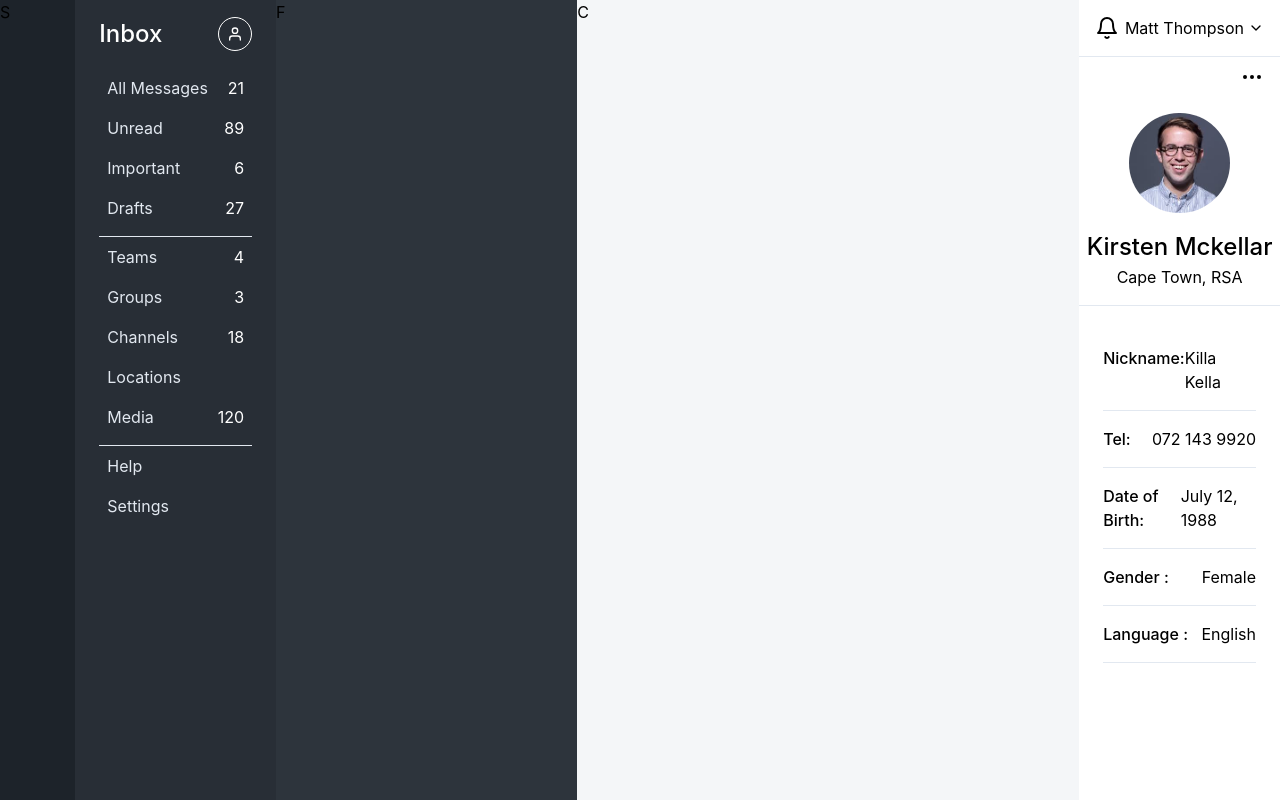
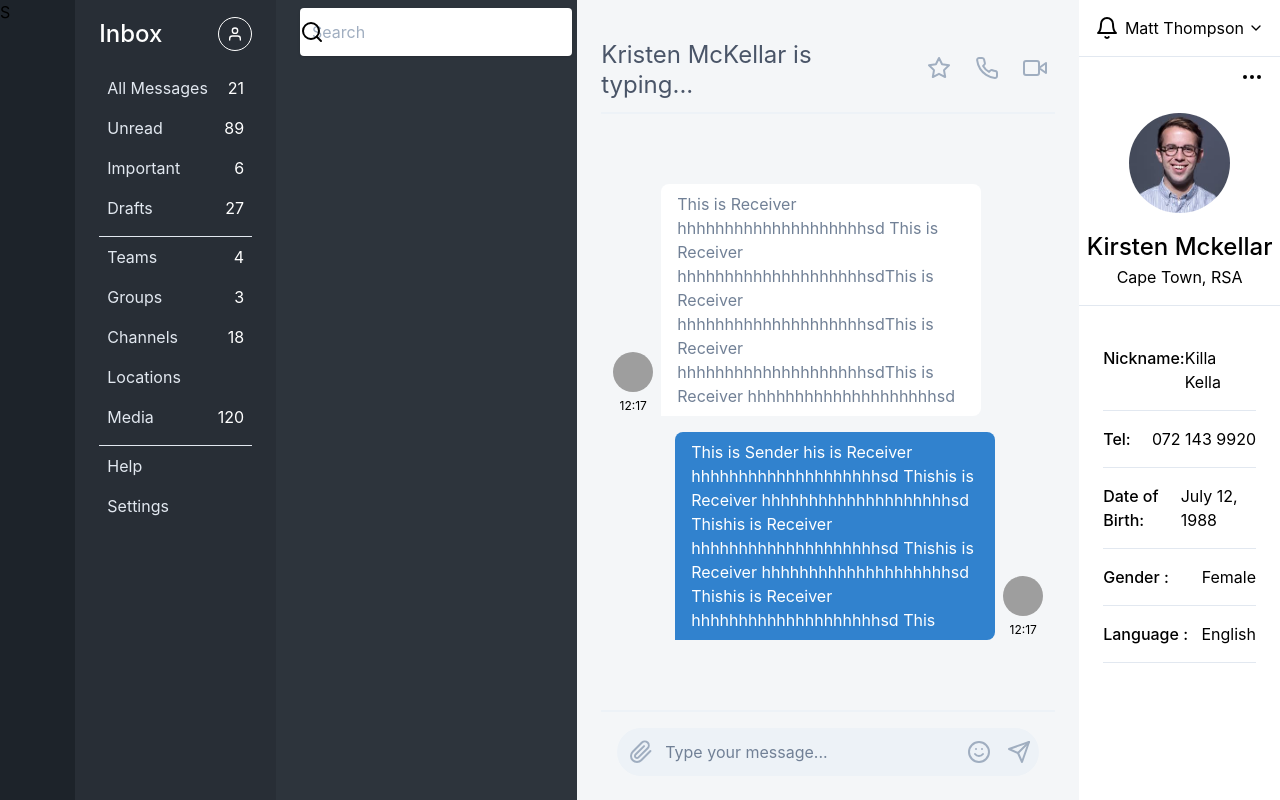
Before and after one commit to Rev4nth/tiny, a React (Create React App) app: page / in a window 1280 px wide. Built offline with nearby package versions, Linux system fonts and the light colour scheme; grey boxes are pictures that could not be loaded.

Commit message:
init chat

```diff
--- a/package.json
+++ b/package.json
@@ -6,6 +6,7 @@
     "@testing-library/jest-dom": "^5.11.4",
     "@testing-library/react": "^11.1.0",
     "@testing-library/user-event": "^12.1.10",
+    "clsx": "^1.1.1",
     "react": "^17.0.1",
     "react-dom": "^17.0.1",
     "react-feather": "^2.0.8",
--- a/src/Chat.js
+++ b/src/Chat.js
@@ -1,7 +1,161 @@
 import React from "react";
+import clsx from "clsx";
+
+import { Video, Star, Phone, Paperclip, Send, Smile } from "react-feather";
+
+const Header = () => {
+  return (
+    <div class="flex sm:items-center justify-between py-3 border-b-2 border-gray-200">
+      <div class="flex items-center space-x-4">
+        <div class="flex flex-col leading-tight">
+          <div class="text-2xl mt-1 flex items-center">
+            <span class="text-gray-700 mr-3">
+              Kristen McKellar is typing...
+            </span>
+          </div>
+        </div>
+      </div>
+      <div class="flex items-center space-x-2">
+        <button
+          type="button"
+          class="inline-flex items-center justify-center rounded-full h-10 w-10 transition duration-500 ease-in-out text-gray-500 hover:bg-gray-300 focus:outline-none"
+        >
+          <Star />
+        </button>
+        <button
+          type="button"
+          class="inline-flex items-center justify-center rounded-full h-10 w-10 transition duration-500 ease-in-out text-gray-500 hover:bg-gray-300 focus:outline-none"
+        >
+          <Phone />
+        </button>
+        <button
+          type="button"
+          class="inline-flex items-center justify-center rounded-full h-10 w-10 transition duration-500 ease-in-out text-gray-500 hover:bg-gray-300 focus:outline-none"
+        >
+          <Video />
+        </button>
+      </div>
+    </div>
+  );
+};
+
+const Footer = () => {
+  return (
+    <div class="border-t-2 border-gray-200 px-4 pt-4 mb-2 sm:mb-0">
+      <div class="relative flex">
+        <span class="absolute inset-y-0 flex items-center">
+          <button
+            type="button"
+            class="inline-flex items-center justify-center rounded-full h-12 w-12 transition duration-500 ease-in-out text-gray-500 hover:bg-gray-300 focus:outline-none"
+          >
+            <Paperclip />
+          </button>
+        </span>
+        <input
+          type="text"
+          placeholder="Type your message..."
+          class="w-full focus:outline-none focus:placeholder-gray-400 text-gray-600 placeholder-gray-600 pl-12 bg-gray-200 rounded-full py-3"
+        />
+        <div class="absolute right-0 items-center inset-y-0 hidden sm:flex">
+          <button
+            type="button"
+            class="inline-flex items-center justify-center rounded-full h-10 w-10 transition duration-500 ease-in-out text-gray-500 hover:bg-gray-300 focus:outline-none"
+          >
+            <Smile />
+          </button>
+          <button
+            type="button"
+            class="inline-flex items-center justify-center rounded-full h-10 w-10 transition duration-500 ease-in-out text-gray-500 hover:bg-gray-300 focus:outline-none"
+          >
+            <Send />
+          </button>
+        </div>
+      </div>
+    </div>
+  );
+};
+
+const Message = ({ isReceived, message }) => {
+  let styles = clsx({
+    flex: true,
+    "items-end": true,
+    "justify-end": !isReceived,
+  });
+
+  let boxStyles = clsx({
+    flex: true,
+    "flex-col": true,
+    "space-y-2": true,
+    "max-w-xs": true,
+    "mx-2": true,
+    "order-1": !isReceived,
+    "order-2": isReceived,
+    "items-start": isReceived,
+    "items-end": !isReceived,
+  });
+
+  let messageStyles = clsx({
+    "px-4": true,
+    "py-2": true,
+    "rounded-lg": true,
+    "inline-block": true,
+    "rounded-bl-none": true,
+    "bg-white": isReceived,
+    "text-gray-600": isReceived,
+    "bg-blue-600": !isReceived,
+    "text-white": !isReceived,
+  });
+  let profileStyles = clsx({
+    "order-1": isReceived,
+    "order-2": !isReceived,
+    "text-center": true,
+  });
+
+  return (
+    <div className={styles}>
+      <div class={boxStyles}>
+        <div>
+          <span class={messageStyles}>{message}</span>
+        </div>
+      </div>
+      <div className={profileStyles}>
+        <img
+          src="https://images.unsplash.com/photo-1549078642-b2ba4bda0cdb?ixlib=rb-1.2.1&amp;ixid=eyJhcHBfaWQiOjEyMDd9&amp;auto=format&amp;fit=facearea&amp;facepad=3&amp;w=144&amp;h=144"
+          alt="My profile"
+          class="w-10 h-10 rounded-full"
+        />
+        <span className="text-xs">12:17</span>
+      </div>
+    </div>
+  );
+};
 
 const Chat = () => {
-  return <div className="chat w-5/12">C</div>;
+  return (
+    <div class="chat w-5/12">
+      <div class="flex-1 p:2 sm:p-6 justify-between flex flex-col h-screen">
+        <Header />
+        <div
+          id="messages"
+          class="flex flex-col space-y-4 p-3 overflow-y-auto scrollbar-thumb-blue scrollbar-thumb-rounded scrollbar-track-blue-lighter scrollbar-w-2 scrolling-touch"
+        >
+          <Message
+            isReceived={true}
+            message={
+              "This is Receiver hhhhhhhhhhhhhhhhhhhhsd This is Receiver hhhhhhhhhhhhhhhhhhhhsdThis is Receiver hhhhhhhhhhhhhhhhhhhhsdThis is Receiver hhhhhhhhhhhhhhhhhhhhsdThis is Receiver hhhhhhhhhhhhhhhhhhhhsd"
+            }
+          />
+          <Message
+            isReceived={false}
+            message={
+              "This is Sender his is Receiver hhhhhhhhhhhhhhhhhhhhsd Thishis is Receiver hhhhhhhhhhhhhhhhhhhhsd Thishis is Receiver hhhhhhhhhhhhhhhhhhhhsd Thishis is Receiver hhhhhhhhhhhhhhhhhhhhsd Thishis is Receiver hhhhhhhhhhhhhhhhhhhhsd This"
+            }
+          />
+        </div>
+        <Footer />
+      </div>
+    </div>
+  );
 };
 
 export default Chat;
--- a/src/FriendList.js
+++ b/src/FriendList.js
@@ -1,7 +1,21 @@
 import React from "react";
+import { Search } from "react-feather";
 
 const FriendList = () => {
-  return <div className="friend-list w-3/12">F</div>;
+  return (
+    <div className="friend-list w-3/12">
+      <div className="relative ml-6 my-2">
+        <div className="absolute pin-r pin-t mt-3 mr-4 text-purple-lighter">
+          <Search />
+        </div>
+        <input
+          type="search"
+          className="bg-purple-white shadow rounded border-0 p-3"
+          placeholder="Search"
+        />
+      </div>
+    </div>
+  );
 };
 
 export default FriendList;
```
Also changed, not shown: 1 other file (tests, documents, lock files or other folders).
